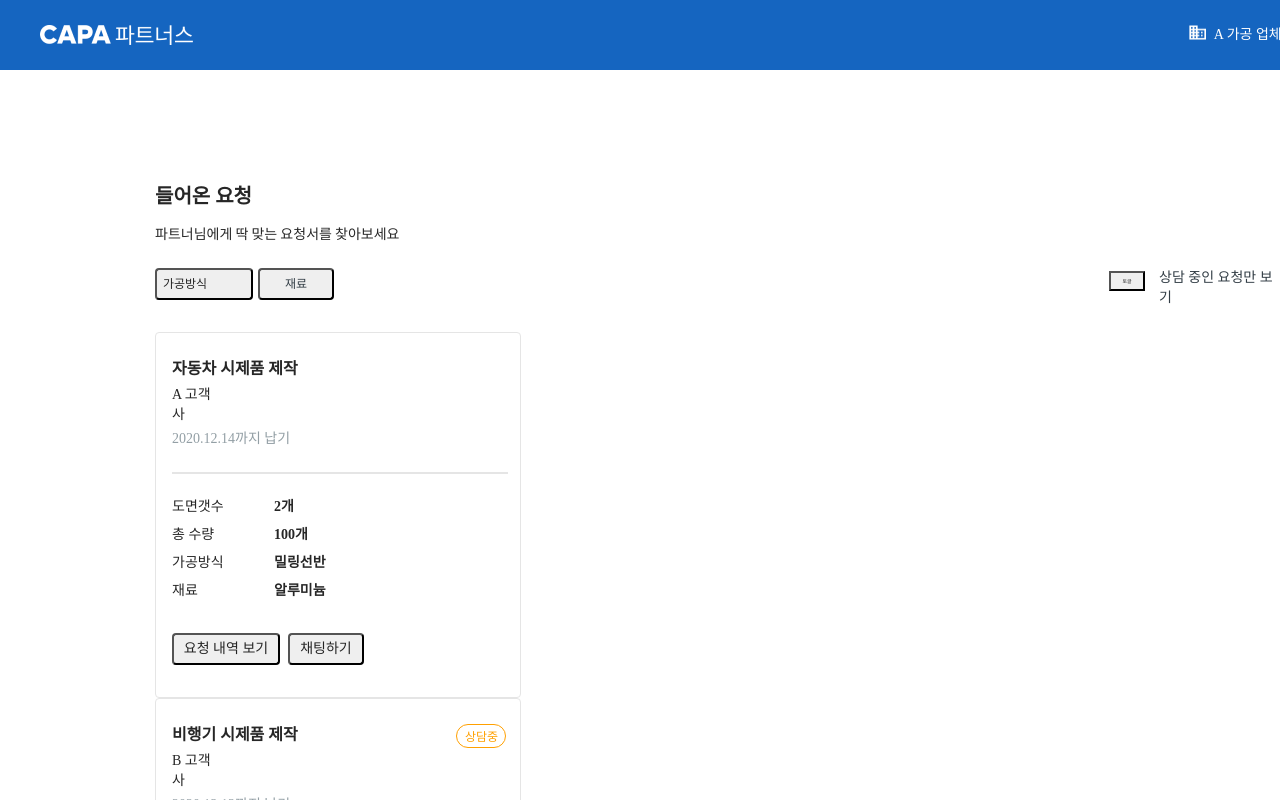
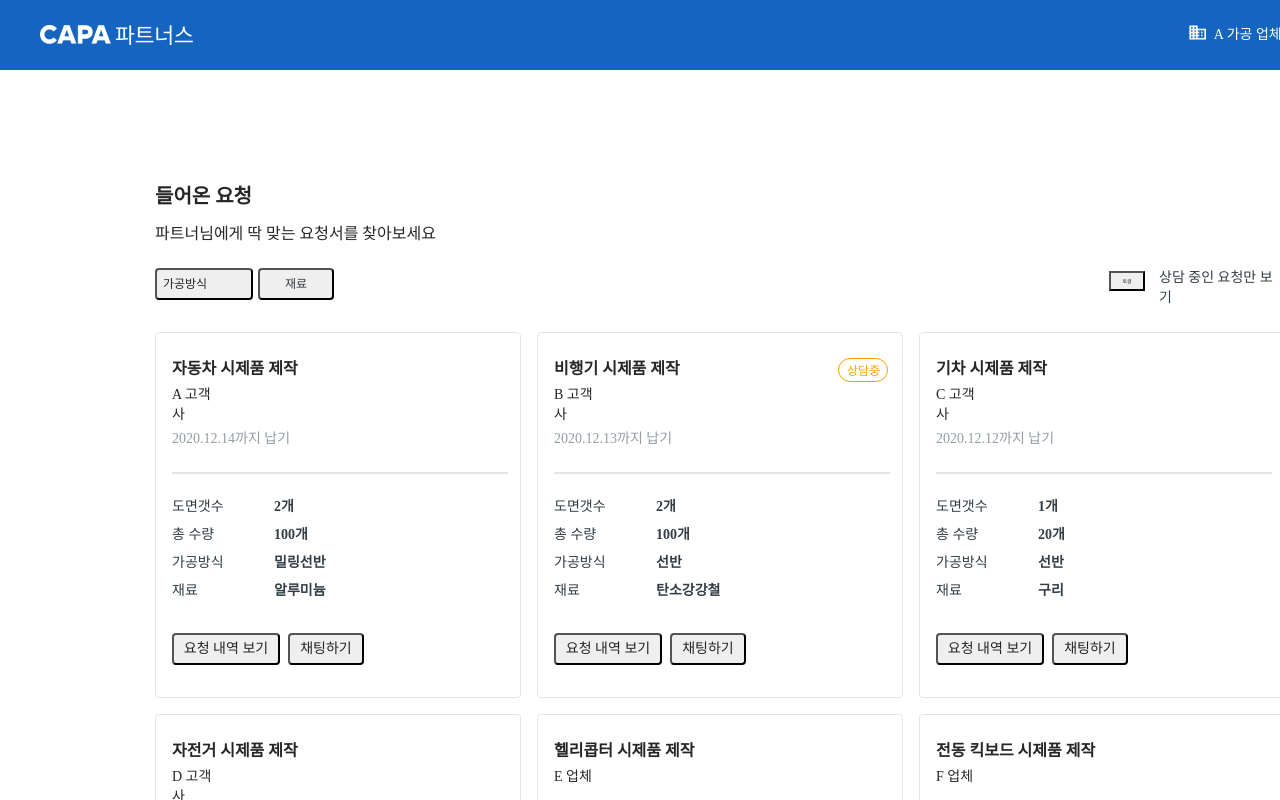
Before and after one commit to ryeon18/AteamTask, a React (Create React App) app: page / in a window 1280 px wide. Shown: the top 800 px of the page. Built offline with nearby package versions, Linux system fonts and the light colour scheme.

Commit message:
Modify: grid layout

```diff
--- a/src/styles/components/card.scss
+++ b/src/styles/components/card.scss
@@ -1,4 +1,9 @@
 .mainpage {
+  .cardList {
+    display: grid;
+    grid-template-columns: 366px 366px 366px;
+    grid-column-gap: 16px;
+
     .card {
       position: relative;
       height: 366px;
@@ -6,11 +11,7 @@
       border: 1px solid #e5e5e5;
       top: 262px;
       border-radius: 4px;
-    padding: 24px, 16px, 24px, 16px;
-    display: grid;
-    grid: repeat(3, 138px) / auto-flow 308px;
-    grid-template-columns: 366px 366px 366px;
-    grid-column-gap: 13px;
+      margin-bottom: 16px;
 
       .container {
         position: absolute;
@@ -114,6 +115,7 @@
             line-height: 20px;
             letter-spacing: 0px;
             text-align: left;
+            color: #323d45;
           }
         }
 
@@ -133,6 +135,7 @@
             line-height: 20px;
             letter-spacing: 0px;
             text-align: left;
+            color: #323d45;
           }
         }
 
@@ -173,3 +176,4 @@
       }
     }
   }
+}
--- a/src/styles/pages/_mainpage.scss
+++ b/src/styles/pages/_mainpage.scss
@@ -22,6 +22,12 @@
 
     p {
       width: 284px;
+      //styleName: 16pt - 400;
+      font-family: Noto Sans KR Regular;
+      font-size: 16px;
+      line-height: 24px;
+      letter-spacing: 0px;
+      text-align: left;
     }
   }
 
```
Lines whose indentation alone changed are shown as unchanged.
